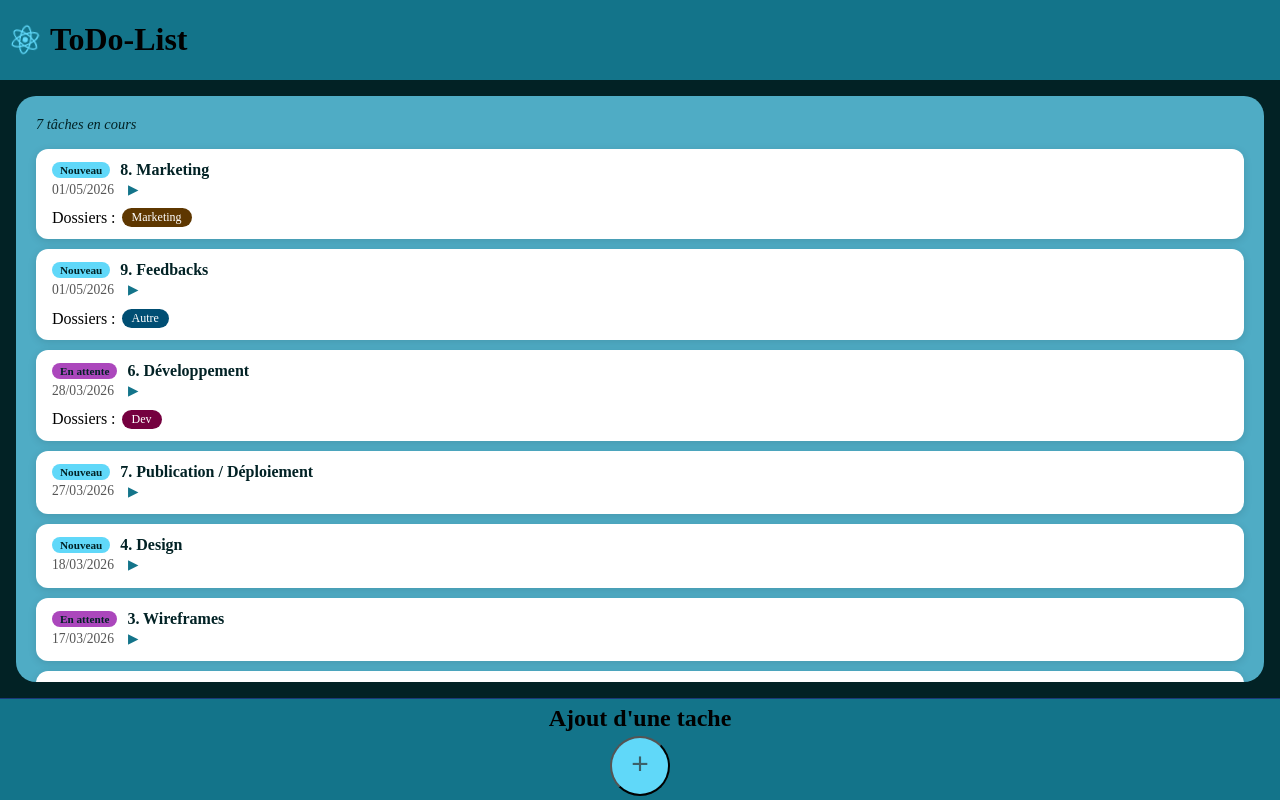
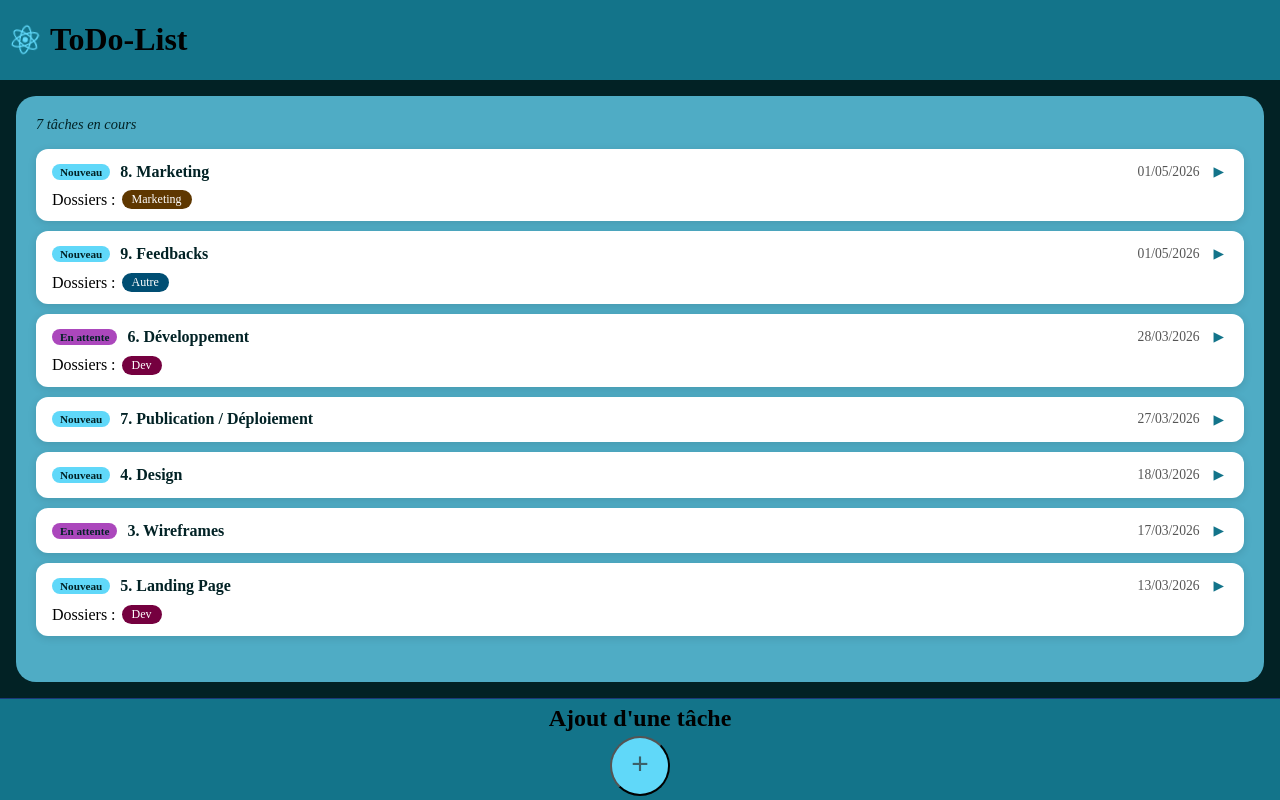
Before and after one commit to orianeMEJEAN/Projet-ToDo_List, a React (Create React App) app: page / in a window 1280 px wide. Built offline with nearby package versions, Linux system fonts and the light colour scheme.

Commit message:
correction de faute de frappe

```diff
--- a/src/components/Footer/Footer.jsx
+++ b/src/components/Footer/Footer.jsx
@@ -3,7 +3,7 @@ import "./Footer.css"
 const Footer = () => {
     return (
         <footer className="footer">
-            <h2> Ajout d'une tache </h2>
+            <h2> Ajout d'une tâche </h2>
             <button className="add-btn">+</button>
         </footer>
     );
--- a/src/components/Header/Header.css
+++ b/src/components/Header/Header.css
@@ -12,12 +12,6 @@
     animation: App-logo-spin infinite 20s linear;
 }
 
-@media (prefers-reduced-motion: no-preference) {
-    .logo {
-        animation: App-logo-spin infinite 20s linear;
-    }
-}
-
 @keyframes App-logo-spin {
     from {
         transform: rotate(0deg);
--- a/src/components/List/List.jsx
+++ b/src/components/List/List.jsx
@@ -6,17 +6,15 @@ import "./List.css";
 const List = () => {
     const { taches, dossiers, relations } = useTodo();
 
-    // Filtre par défaut : on exclut les tâches terminées
     const tachesFiltrees = taches
         .filter((tache) => !ETAT_TERMINE.includes(tache.etat))
         .sort((a, b) => new Date(b.date_echeance) - new Date(a.date_echeance));
 
-    // Récupère les dossiers associés à une tâche
     const getDossiersDeTache = (tacheId) => {
         return relations
             .filter((rel) => rel.tache === tacheId)
             .map((rel) => dossiers.find((d) => d.id === rel.dossier))
-            .filter(Boolean); // on enlève les undefined si un dossier n'existe pas
+            .filter(Boolean);
     };
 
     return (
--- a/src/components/Tache/Tache.jsx
+++ b/src/components/Tache/Tache.jsx
@@ -1,12 +1,11 @@
 import { useState } from "react";
 import "./Tache.css";
-import logo from "../../logo.svg";
 
 const etat_colors = {
     "Nouveau": "#60d8f9",
     "En cours": "#f9a825",
     "En attente": "#ab47bc",
-    "Terminé": "#66bb6a",
+    "Réussi": "#66bb6a",
     "Abandonné": "#ef5350",
 };
 
@@ -41,7 +40,7 @@ const Tache = ({ tache, dossiers }) => {
     return (
         <li className={`tache ${modeComplet ? "tacheComplet" : ""}`}>
 
-            <div className="tache_header">
+            <div className="tacheHeader">
                 <div className="tacheHeaderLeft">
                     <span
                         className="tacheEtatBadge"
@@ -91,9 +90,10 @@ const Tache = ({ tache, dossiers }) => {
                             Aucune description
                         </p>
                     )}
+
                     {equipiers && equipiers.length > 0 && (
                         <div className="tacheEquipiers">
-                            <span className="tacheEquipiersLabel">👥 Équipiers :</span>
+                            <span className="tacheEquipiersLabel">Équipiers :</span>
                             {equipiers.map((eq, index) => (
                                 <span key={index} className="tacheEuipierTag">
                                     {eq.name}
@@ -103,7 +103,6 @@ const Tache = ({ tache, dossiers }) => {
                     )}
                 </div>
             )}
-
         </li>
     );
 };
```
